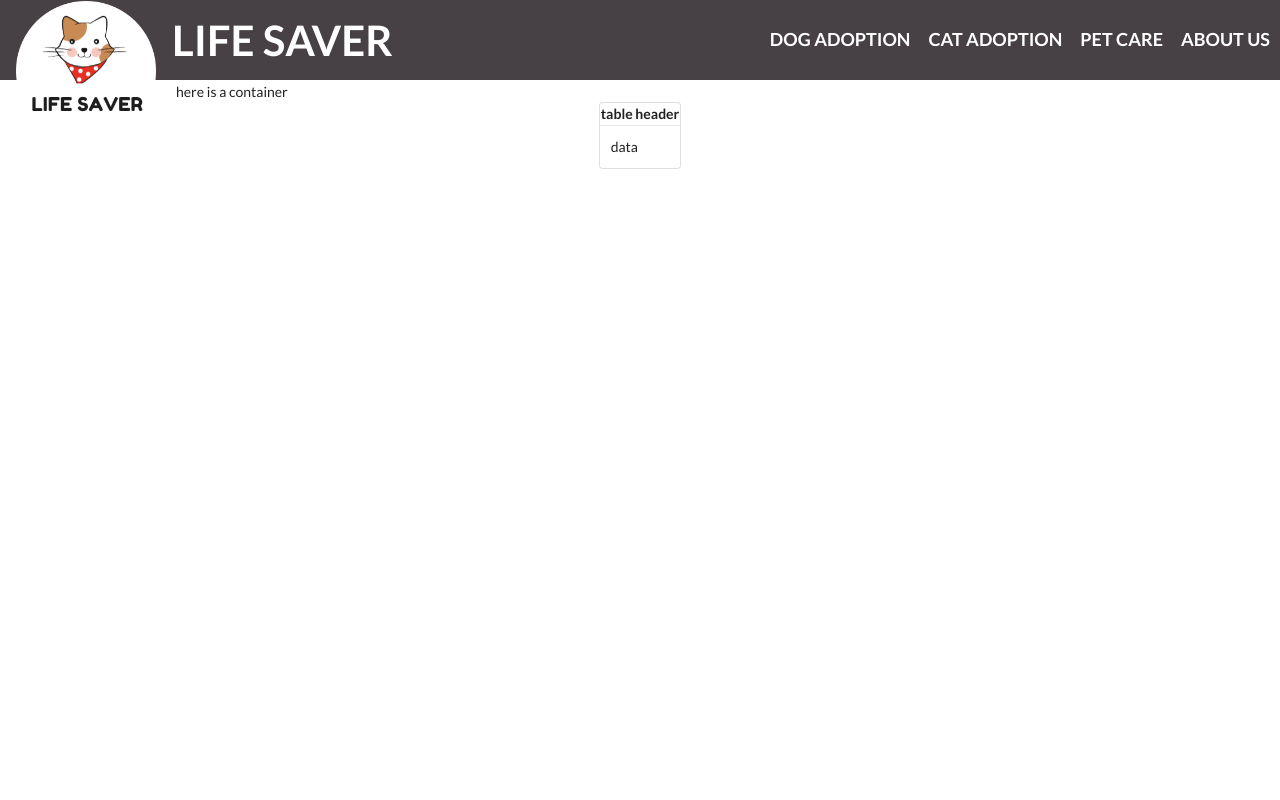
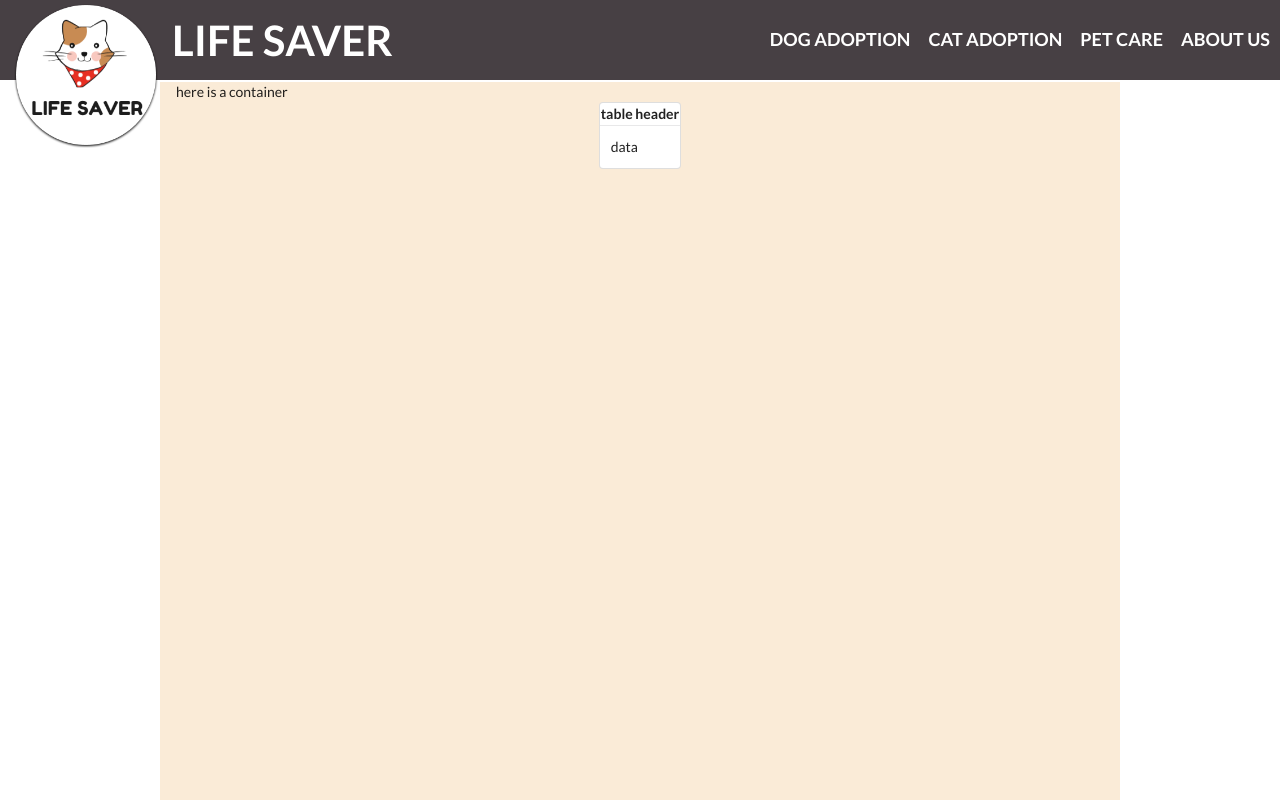
Before and after one commit to mchib031/Angular-Experiment, an Angular app in the folder Experiment/AdoptionApplication/: page / in a window 1280 px wide. Shown: the top 800 px of the page. Built offline with nearby package versions, Linux system fonts and the light colour scheme.

Commit message:
styling header

```diff
--- a/Experiment/AdoptionApplication/src/app/app.component.css
+++ b/Experiment/AdoptionApplication/src/app/app.component.css
@@ -262,4 +262,5 @@ svg#clouds {
   max-width: 960px;
   flex-direction: column;
   align-items: center;
+  background-color: antiquewhite;
 }
--- a/Experiment/AdoptionApplication/src/app/header/header.component.css
+++ b/Experiment/AdoptionApplication/src/app/header/header.component.css
@@ -1,7 +1,8 @@
 
 .toolbar {
-  position: absolute;
+  position: fixed;
   top: 0;
+  z-index: 900;
   left: 0;
   right: 0;
   height: 80px;
@@ -10,10 +11,12 @@
   background-color: #474044;
   color: white;
   font-weight: 600;
+  box-shadow: 0px 0px 0px 0px transparent;
+  border-bottom: 1px solid transparent;
+  transition: padding 0.5s ease, background 0.5s ease, box-shadow 0.5s ease, border 0.5s ease;
 }
 
 .menu ul li {
-  color: white;
   margin: 0 10px 0 8px;
   font-size: 18px;
   list-style-type: none;
@@ -21,7 +24,8 @@
 }
 
 .toolbar img {
-  margin: 66px 16px 0;
+  margin: 75px 16px 0;
+  filter: drop-shadow(0px 1px 1px black);
 }
 
 .toolbar span {
@@ -47,3 +51,11 @@
 .spacer {
   flex: 1;
 }
+
+.followingToolbar{
+  padding: 0em 0em;
+  background-color: #FFFFFF;
+  border-bottom: 1px solid #DDDDDD;
+  box-shadow: 0px 2px 3px rgb(0 0 0 / 4%);
+  color: black;
+}
```
